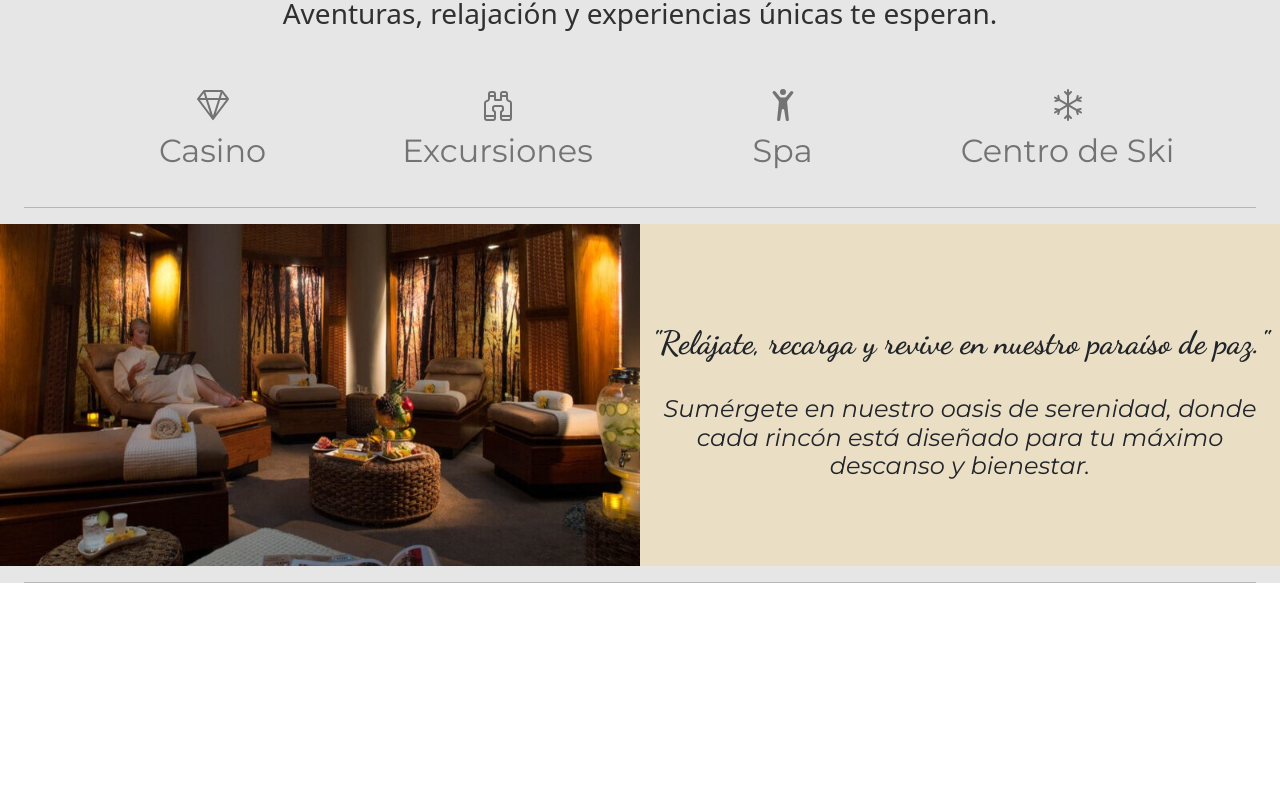
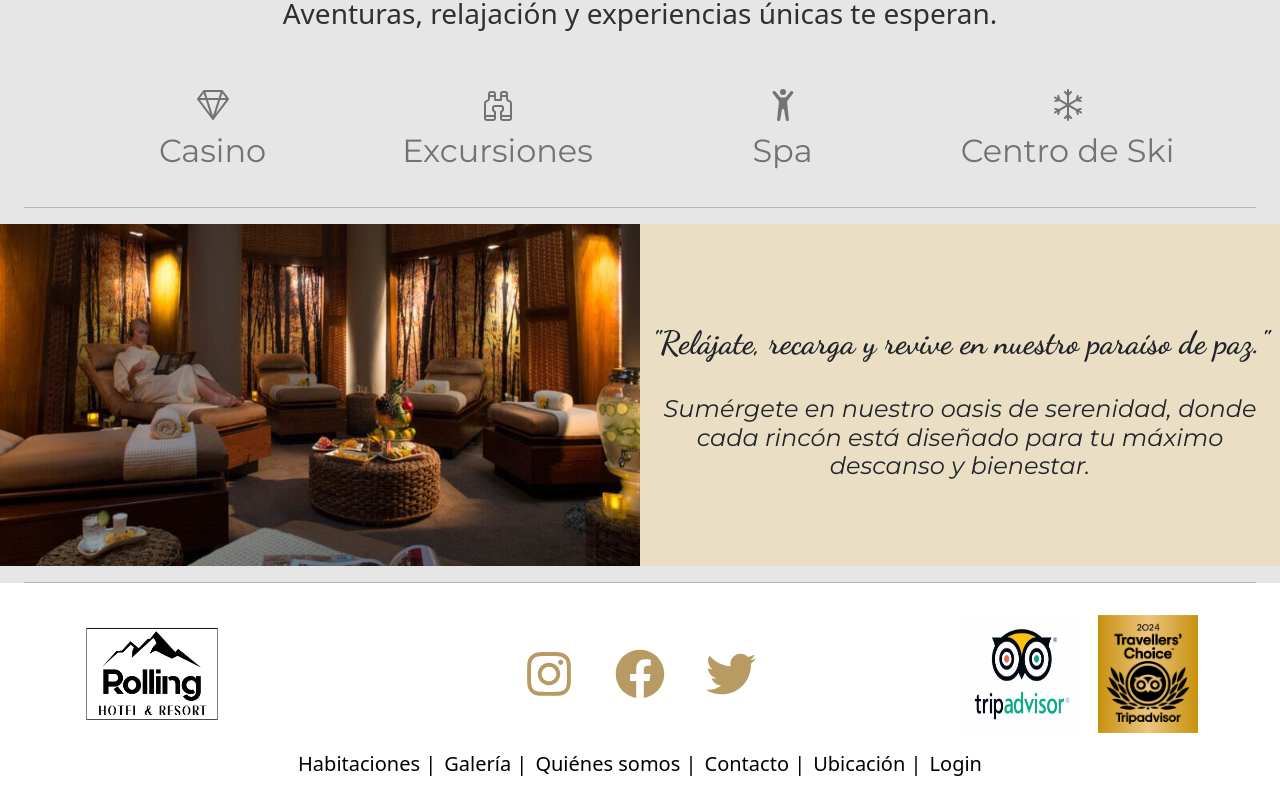
Before and after one commit to CosmeNicolas/ProyectoHotelFrontEnd, a React (Vite) app: page / in a window 1280 px wide. Shown: the part 585-1388 px from the top of the page. Before the commit the page ends 1184 px from the top, so only its background shows below. Built offline with nearby package versions, Linux system fonts and the light colour scheme.

Commit message:
agregue el footer con un sistema de grillas y sus estilos correspondientes

```diff
--- a/src/App.css
+++ b/src/App.css
@@ -141,6 +141,38 @@ backdrop-filter: blur( 0px );
 }
 /* FIN pagina principal  */
 
+/* Estilos Footer */
+.icono-instagram{
+	color: #B79B63;
+	width: 50px;
+	height: 50px;
+}
+
+.icono-facebook{
+	color: #B79B63;
+	width: 100px;
+	height: 50px;
+}
+
+.icono-twitter{
+	color: #B79B63;
+	width: 50px;
+	height: 50px;
+}
+
+.footer-link {
+    color: #000;
+}
+
+.footer-link:hover {
+    color: #B79B63;
+}
+
+.icono-link:hover svg {
+    color: #B79B63;
+}
+
+
 
 
 /* Media queris  */
--- a/src/App.jsx
+++ b/src/App.jsx
@@ -4,6 +4,7 @@ import NavBar from './components/common/NavBar';
 import "bootstrap/dist/css/bootstrap.min.css";
 import './App.css'
 import Inicio from './components/pages/Inicio';
+import Footer from './components/common/Footer';
 function App() {
 
   return (
@@ -12,6 +13,7 @@ function App() {
    <Routes>
     <Route exact path='/' element={<Inicio/>}/>
    </Routes>
+   <Footer></Footer>
    </BrowserRouter>
 
   )
--- /dev/null
+++ b/src/components/common/Footer.jsx
@@ -0,0 +1,42 @@
+import { FaFacebook, FaInstagram, FaTwitter } from "react-icons/fa";
+import logoRollingHotel from "../../assets/logo.png";
+import logoTripAdvisor from "../../assets/tripAdvisor.jpg";
+import logoTravellerChoice from "../../assets/travellerChoice.png";
+import { Link } from "react-router-dom";
+
+const Footer = () => {
+    return (
+        <footer className="text-light px-4">
+            <div className="container">
+                <section className="row align-items-center">
+                    <div className="col-lg-3 mt-3 text-center text-lg-start">
+                        <img src={logoRollingHotel} alt="logo de rolling hotel" className="img-fluid" width={140} />
+                    </div>
+                    <div className="col-lg-6 mt-3 d-flex justify-content-center align-items-center">
+                        <Link to="/error404" className="icono-link me-lg-3"><FaInstagram className="icono-instagram" /></Link>
+                        <Link to="/error404" className="icono-link me-lg-3"><FaFacebook className="icono-facebook" /></Link>
+                        <Link to="/error404" className="icono-link"><FaTwitter className="icono-twitter" /></Link>
+                    </div>
+                    <div className="col-lg-3 mt-3 d-flex justify-content-center justify-content-lg-end">
+                        <img src={logoTripAdvisor} alt="logo de trip advisor" className="img-fluid me-lg-3" width={120} />
+                        <img src={logoTravellerChoice} alt="logo de traveller's choice 2024" className="img-fluid" width={100} />
+                    </div>
+                </section>
+                <section className="container mt-3">
+                    <div className="row mb-4">
+                        <div className="col text-center">
+                        <Link to="/error404" className="footer-link text-decoration-none me-2 fs-5">Habitaciones |</Link>
+                            <Link to="/error404" className="footer-link text-decoration-none me-2 fs-5">Galería |</Link>
+                            <Link to="/error404" className="footer-link text-decoration-none me-2 fs-5">Quiénes somos |</Link>
+                            <Link to="/error404" className="footer-link text-decoration-none me-2 fs-5">Contacto |</Link>
+                            <Link to="/error404" className="footer-link text-decoration-none me-2 fs-5">Ubicación |</Link>
+                            <Link to="/error404" className="footer-link text-decoration-none fs-5">Login</Link>
+                        </div>
+                    </div>
+                </section>
+            </div>
+        </footer>
+    );
+}
+
+export default Footer;
```
Also changed, not shown: src/assets/travellerChoice.png (added), src/assets/tripAdvisor.jpg (added).
